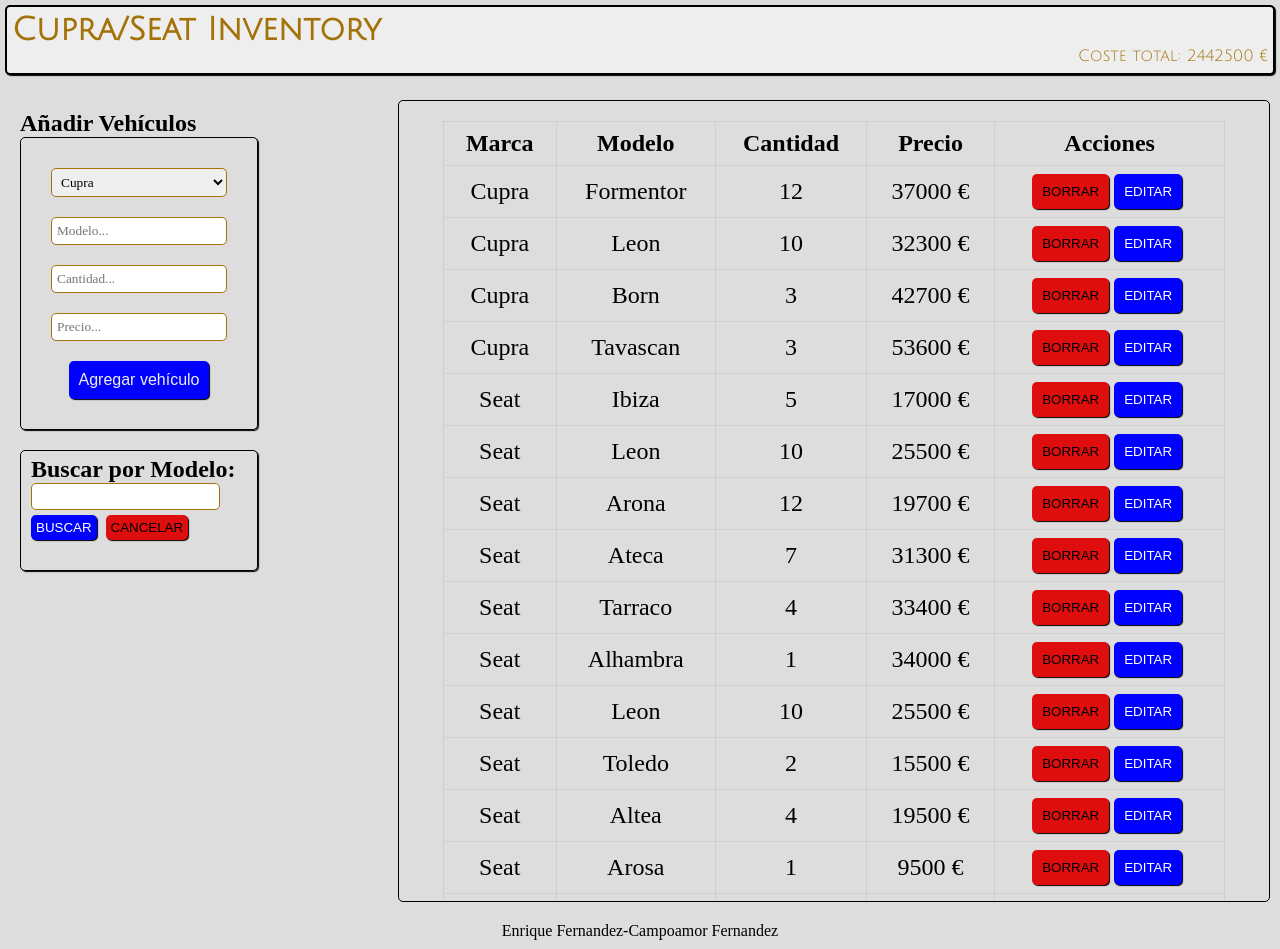
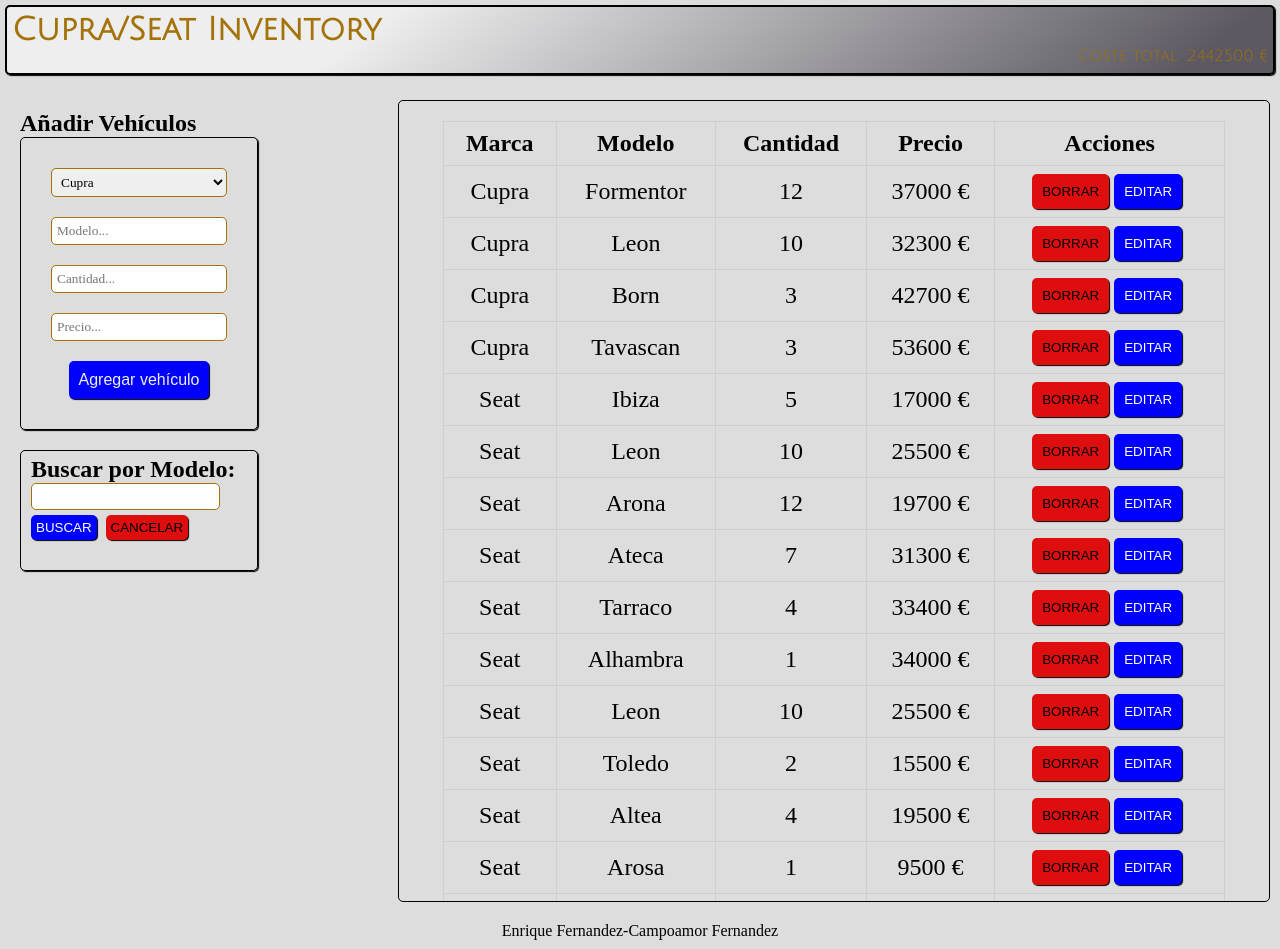
Before and after one commit to Kikenvt/Tarea2-CRUD-JS, a plain HTML site: page index.html in a window 1280 px wide. Drawn offline with Linux system fonts and the light colour scheme; a web font is replaced by a local one.

Commit message:
css changes

```diff
--- a/styles/style.css
+++ b/styles/style.css
@@ -37,7 +37,8 @@
     box-shadow: 1px 1px 1px black;
     font-family: 'Julius';
     text-align: left;
-    background-color: #eee;
+    background: rgb(238,238,238);
+    background: linear-gradient(143deg, rgba(238,238,238,1) 29%, rgba(92,89,98,1) 93%);
     color: #a37208;
     grid-area: header;
 }
```
